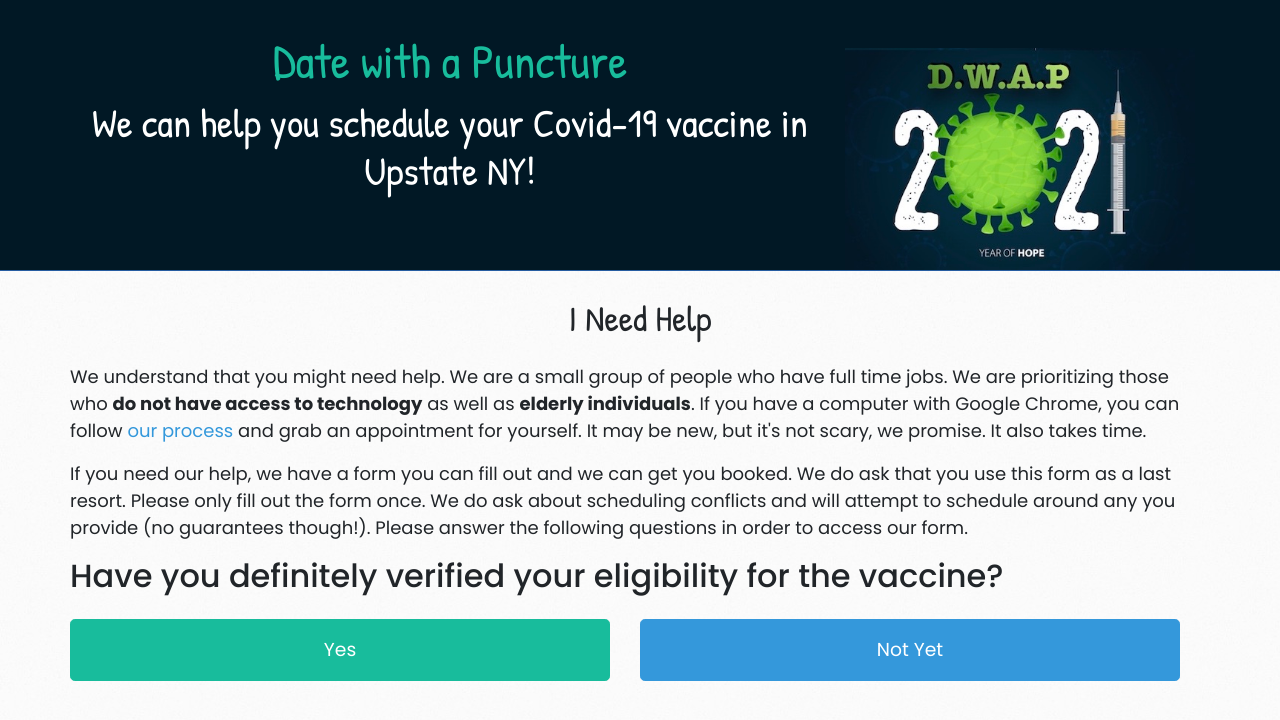
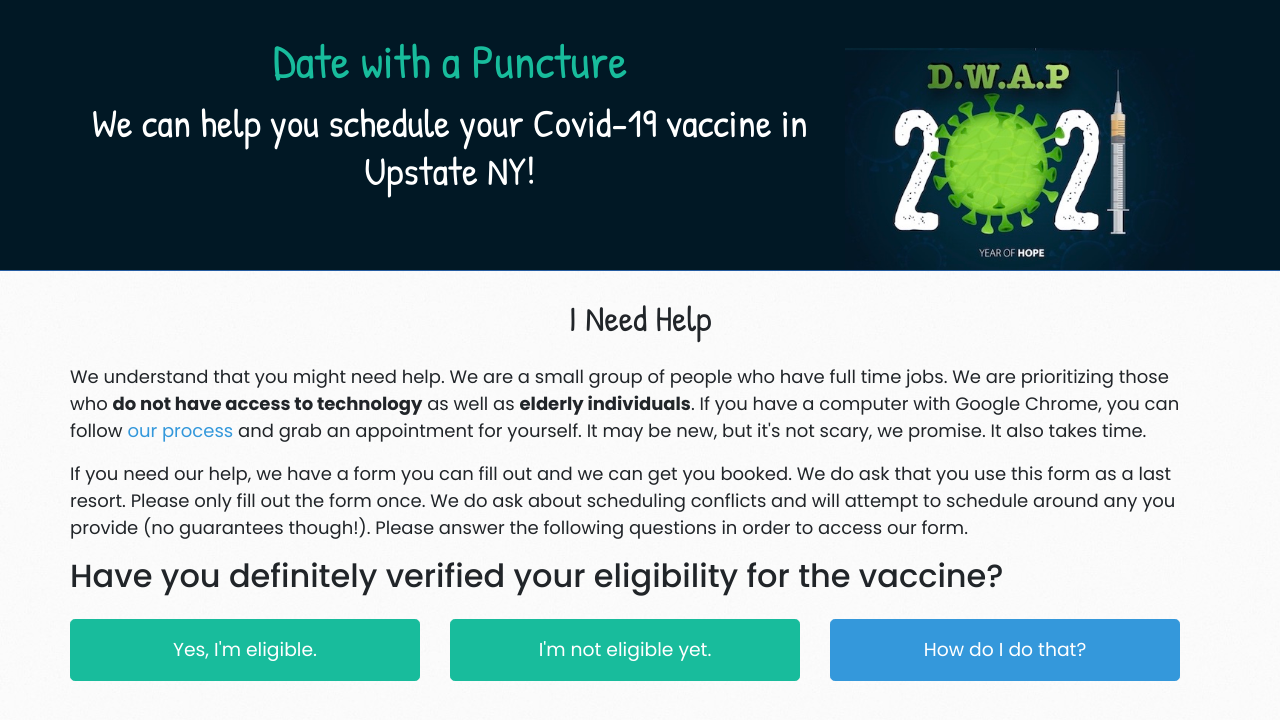
Before and after one commit to loganrath/dwap-main, a Jekyll site: the page built from help-1.md, in a window 1280 px wide. Shown: the top 720 px of the page. Built offline with Jekyll 4.4.1, drawn with Linux system fonts in a browser that asks for light colours; nearby versions of some CDN libraries.

Commit message:
Update help-1.md

```diff
--- a/help-1.md
+++ b/help-1.md
@@ -8,6 +8,7 @@ title: I Need Help
 <p class="h3 mb-4">Have you definitely verified your eligibility for the vaccine?</p>
 
 <div class="row w-100 mb-5">
-  <div class="col mx-auto"><a class="btn btn-success btn-lg btn-block py-md-3" href="/help-2">Yes</a></div>
-  <div class="col mx-auto"><a class="btn btn-info btn-lg btn-block py-md-3" href="https://am-i-eligible.covid19vaccine.health.ny.gov/">Not Yet</a></div>
+  <div class="col mx-auto"><a class="btn btn-success btn-lg btn-block py-md-3" href="/help-2">Yes, I'm eligible.</a></div>
+  <div class="col mx-auto"><a class="btn btn-success btn-lg btn-block py-md-3" href="javascript:alert('We can only help those who are eligible right now.')">I'm not eligible yet.</a></div>
+  <div class="col mx-auto"><a class="btn btn-info btn-lg btn-block py-md-3" href="https://am-i-eligible.covid19vaccine.health.ny.gov/">How do I do that?</a></div>
 </div>
```
